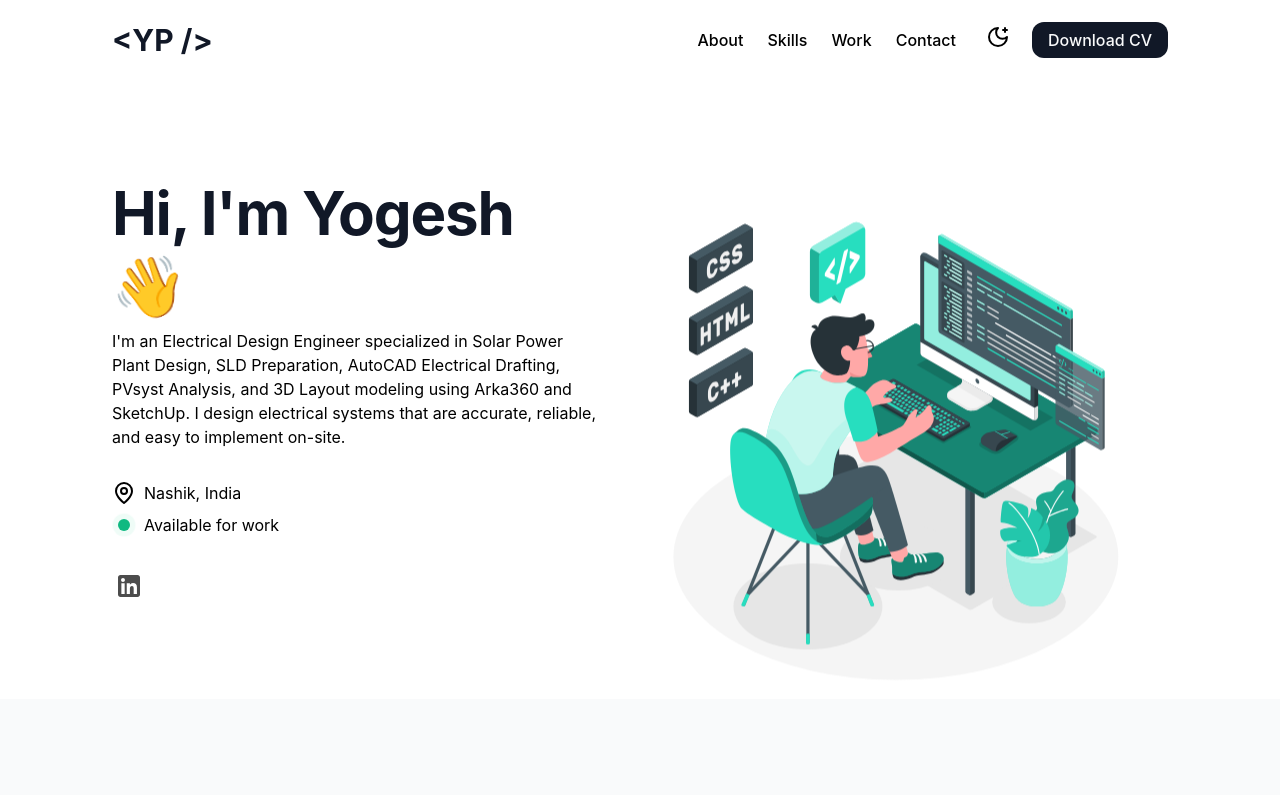
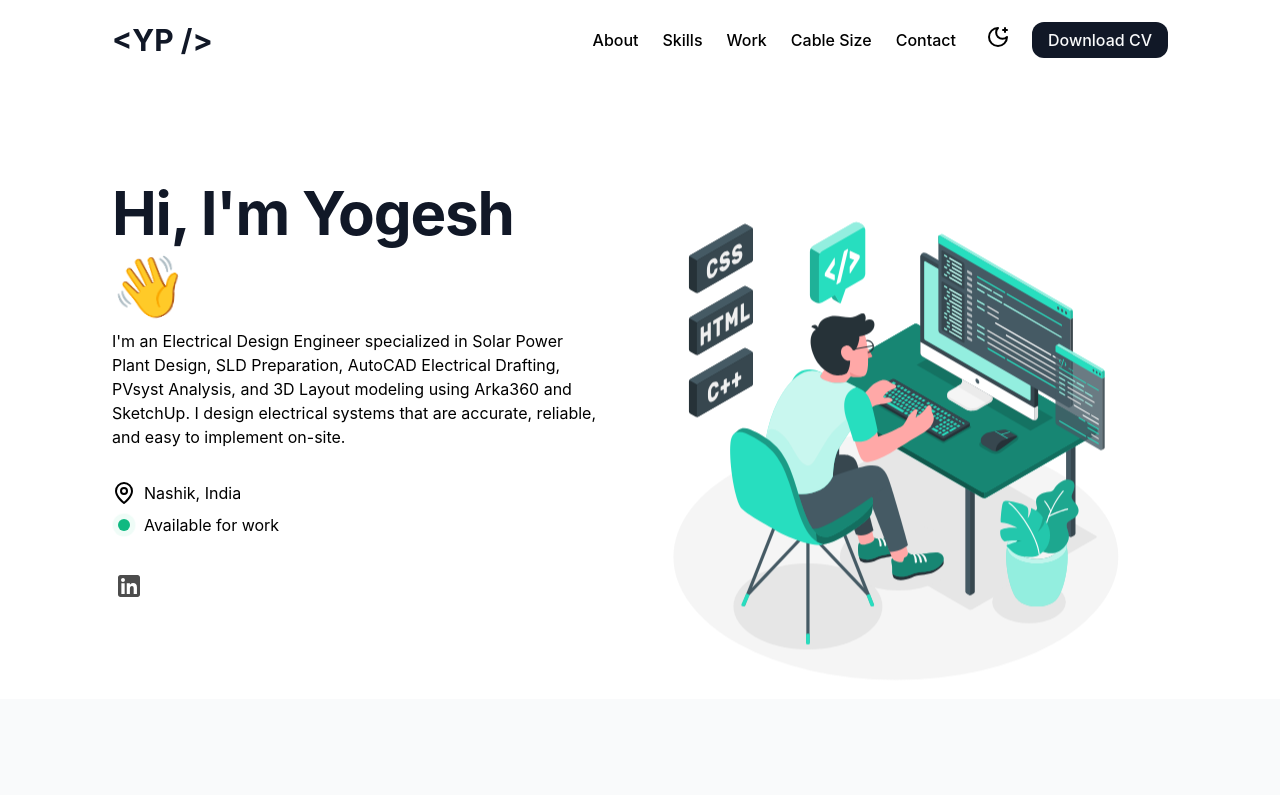
Before and after one commit to Yogeshp21/Yogesh-Patade, a React (Vite) app: page / in a window 1280 px wide. Shown: the top 795 px of the page. Built offline with nearby package versions, Linux system fonts and the light colour scheme.

Commit message:
Update Navbar.jsx

```diff
--- a/src/components/Header/Navbar.jsx
+++ b/src/components/Header/Navbar.jsx
@@ -21,6 +21,10 @@ const Navbar = () => {
         {
             name: 'Work',
             nav: '#work'
+        },
+         {
+            name: 'Cable Size',
+            nav: '#Cable'
         },
         {
             name: 'Contact',
```
